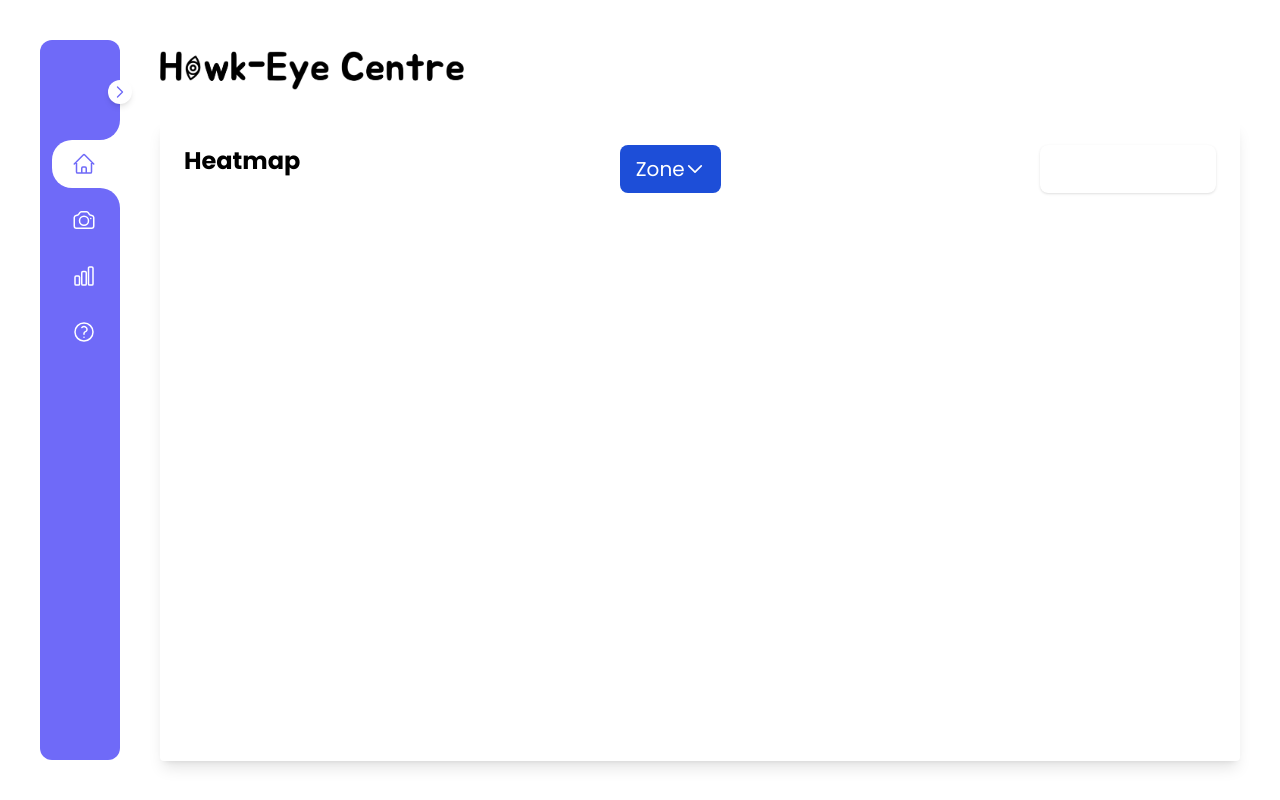
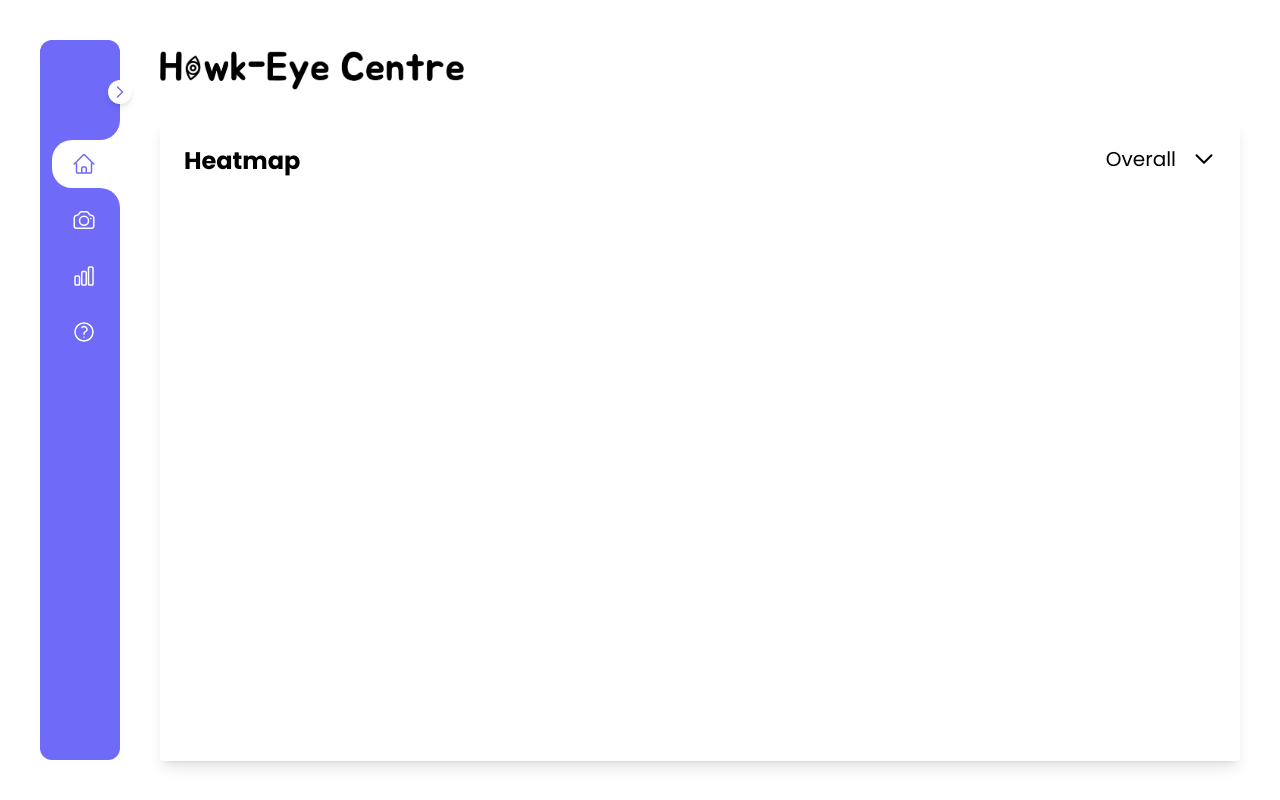
Before and after one commit to VMP-SG/NAISC-Frontend, a React (Vite) app: page / in a window 1280 px wide. Built offline with nearby package versions, Linux system fonts and the light colour scheme.

Commit message:
Finished Dropdown

```diff
--- a/src/components/Dropdown.jsx
+++ b/src/components/Dropdown.jsx
@@ -1,51 +1,56 @@
 import { ChevronUpIcon, ChevronDownIcon } from "@heroicons/react/24/outline"
-import React, { useState } from "react";
+import React, { useState, useRef, useEffect } from "react";
 
-const Dropdown = () => {
+const Dropdown = ({ options, setSelectedOption, selectedOption }) => {
   const [isClicked, setisClicked] = useState(false);
-    function click() {
-        setisClicked(function (oldValue) {
-          return !oldValue;
-        });
+
+  const ref = useRef(null);
+  const dropdownRef = useRef(null);
+
+  const toggleDropdownHandler = () => setisClicked((prev) => !prev);
+
+  useEffect(() => {
+    const handleClickOutside = (e) => {
+      if (ref.current && !ref.current.contains(e.target) && !dropdownRef.current.contains(e.target)) {
+        setisClicked(false);
       }
-
+    }
+    document.addEventListener("mousedown", handleClickOutside);
+    return () => {
+      document.removeEventListener("mousedown", handleClickOutside);
+    };
+  },[ref]);
 
   return (
-        <>
-            <div id="dropdownDefaultButton"
-            data-dropdown-toggle="dropdown"
-            className="text-white bg-blue-700 hover:bg-blue-800 focus:ring-4 focus:outline-none focus:ring-blue-300
-            font-medium rounded-lg text-xl px-4 py-2.5 text-between inline-flex items-center
-             dark:bg-blue-600 dark:hover:bg-blue-700 dark:focus:ring-blue-800"
-             onClick = {click}>
-                Zone
+    <div className='relative cursor-pointer'>
+      <div
+        className="focus:ring-4 focus:outline-none focus:ring-blue-300
+        font-medium rounded-lg text-xl text-between inline-flex items-center"
+        onClick={toggleDropdownHandler}
+        ref={ref}
+      >
+        {selectedOption}
         {
           isClicked
-                    ? <ChevronUpIcon className="stroke-white w-5" strokeWidth={2} onClick={click}/>
-                    : <ChevronDownIcon className="stroke-white w-5" strokeWidth={2} onClick={click}/>
+          ? <ChevronUpIcon className="w-6 ml-4 rounded-full bg-gray-light" strokeWidth={2} />
+          : <ChevronDownIcon className="w-6 ml-4" strokeWidth={2} />
         }
       </div>
 
-            <div id="dropdown" className="z-10 bg-white divide-y divide-gray-100 rounded-lg shadow w-44 dark:bg-gray-700">
+      <div className="z-10 bg-white rounded-2xl shadow-xl w-44 absolute right-0 mt-4 overflow-hidden" ref={dropdownRef}>
         {
           isClicked && (
-                        <div id="dropdown" class="z-10 bg-white divide-y divide-gray-100 rounded-lg shadow w-44 dark:bg-gray-700">
-                            <ul class="py-2 text-sm text-gray-700 dark:text-gray-200" aria-labelledby="dropdownDefaultButton">
-                                <li>
-                                    <a href="#" class="block px-4 py-2 hover:bg-gray-100 dark:hover:bg-gray-600 dark:hover:text-white">Zone A</a>
+            <ul className="text-2xl text-center text-gray-700" aria-labelledby="dropdownDefaultButton">
+              {options.map((option) =>
+                <li className='cursor-pointer' onClick={() => {toggleDropdownHandler(); setSelectedOption(option)}}>
+                  <p class="py-3 hover:bg-gray-light">{option}</p>
                 </li>
-                                <li>
-                                    <a href="#" class="block px-4 py-2 hover:bg-gray-100 dark:hover:bg-gray-600 dark:hover:text-white">Zone B</a>
-                                </li>
-                                <li>
-                                    <a href="#" class="block px-4 py-2 hover:bg-gray-100 dark:hover:bg-gray-600 dark:hover:text-white">Zone C</a>
-                                </li>
+              )}
             </ul>
-                        </div>
           )
         }
       </div>
-        </>
+    </div>
   )
 }
 
--- a/src/views/home/HomePage.jsx
+++ b/src/views/home/HomePage.jsx
@@ -1,11 +1,14 @@
-import React, { useEffect, useState } from 'react'
+import React, { useEffect, useState, useRef } from 'react'
 import Dropdown from '../../components/Dropdown'
 import Sidebar from '../../components/Sidebar'
 import Card from '../../components/Card'
 import LogoHome from '../../assets/LogoHome.png';
 
+const options = ['Overall', 'Zone A', 'Zone B', 'Zone C', 'Zone D', 'Zone E']
+
 const HomePage = ({ open, onOpenSidebar, onCloseSidebar }) => {
   const [data, setData] = useState("");
+  const [selectedOption, setSelectedOption] = useState(options[0]);
   // useEffect(() => {
   //   const sse = new EventSource(import.meta.env.VITE_BACKEND_URL + "/test");
   //   sse.onmessage = (e) => {
@@ -27,7 +30,7 @@ const HomePage = ({ open, onOpenSidebar, onCloseSidebar }) => {
         <Card>
           <div className="flex flex-row justify-between">
             <p className="font-bold text-2xl">Heatmap</p>
-            <Dropdown />
+            <Dropdown options={options} selectedOption={selectedOption} setSelectedOption={setSelectedOption} />
           </div>
         </Card>
       </div>
--- a/tailwind.config.cjs
+++ b/tailwind.config.cjs
@@ -7,7 +7,8 @@ module.exports = {
   theme: {
     extend: {
       colors: {
-        'purple': '#6F6AF8'
+        'purple': '#6F6AF8',
+        'gray-light': '#F6F7FB'
       }
     },
   },
```
Lines whose indentation alone changed are shown as unchanged.
